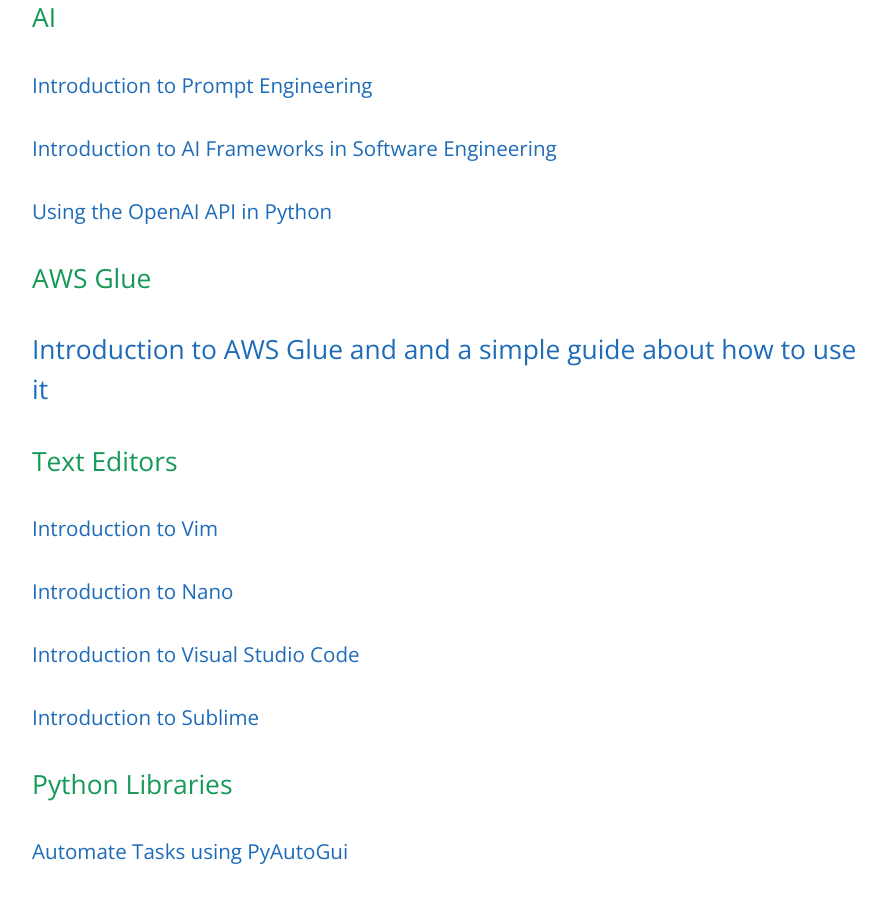
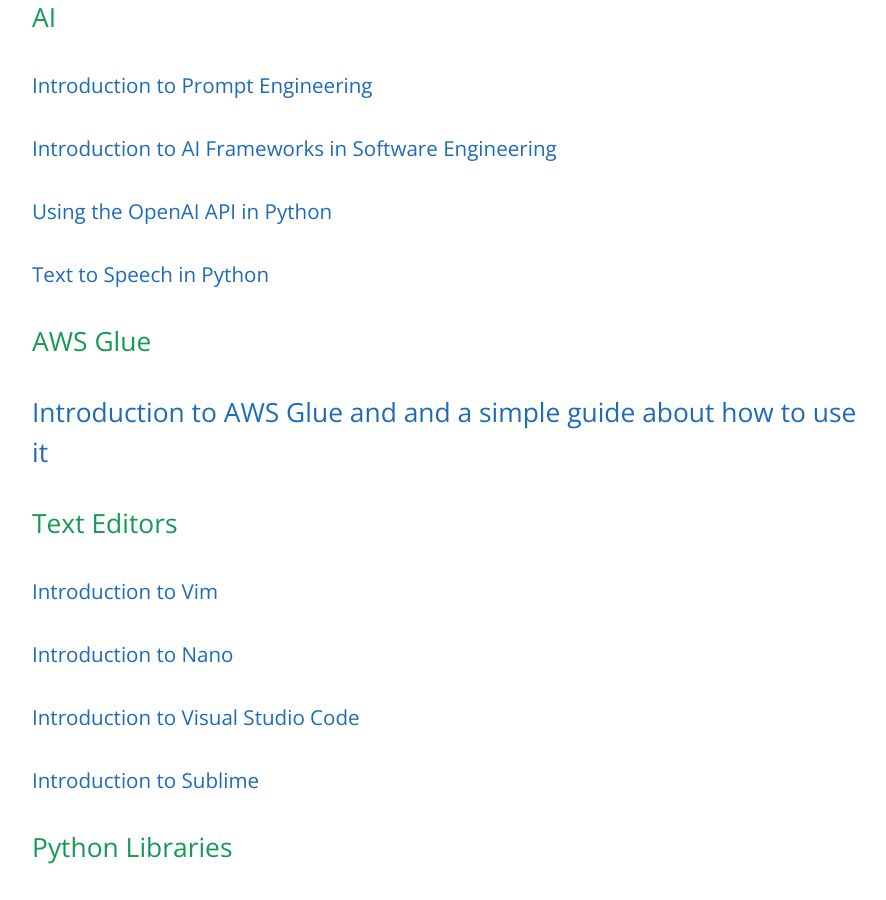
Before and after one commit to learning-software-engineering/learning-software-engineering.github.io, a Jekyll site: the page built from Topics/Software_Tools.md, in a window 1280 px wide and 900 px high, scrolled down 940 px. Shown: the whole window, without its empty margins (192-1078 px from the left). Built offline with Jekyll 4.4.1, drawn with Linux system fonts in a browser that asks for light colours; our own code applies the rules of GitHub Pages for plain Markdown files.

Commit message:
moved speech to text to tool

```diff
--- a/Topics/Software_Tools.md
+++ b/Topics/Software_Tools.md
@@ -15,6 +15,7 @@
 ### [Introduction to Prompt Engineering](./Software_Tools/PromptEngineering.md)
 ### [Introduction to AI Frameworks in Software Engineering](./Software_Tools/TensorFlow-Keras.md)
 ### [Using the OpenAI API in Python](./Software_Tools/OpenAI-API.md)
+### [Text to Speech in Python](./Software_Tools/Text_to_Speech/Text_to_Speech.md)
 
 ## AWS Glue
 ## [Introduction to AWS Glue and and a simple guide about how to use it](./Software_Tools/AWS_Glue.md)
```
Also changed, not shown: Topics/Software_Tools/Text_to_Speech/Text_to_Speech.md (renamed from Topics/Software_Engineering/Text_to_Speech.md), Topics/Software_Tools/Text_to_Speech/Text_to_Speech_CloudAPI.png (renamed from Topics/Software_Engineering/Text_to_Speech_CloudAPI.png), Topics/Software_Tools/Text_to_Speech/Text_to_Speech_CloudAPI_2.png (renamed from Topics/Software_Engineering/Text_to_Speech_CloudAPI_2.png), Topics/Software_Tools/Text_to_Speech/Text_to_Speech_CloudAPI_3.png (renamed from Topics/Software_Engineering/Text_to_Speech_CloudAPI_3.png), Topics/Software_Tools/Text_to_Speech/Text_to_Speech_openAI_api.png (renamed from Topics/Software_Engineering/Text_to_Speech_openAI_api.png), Topics/Software_Tools/Text_to_Speech/Text_to_Speech_openAI_usage.png (renamed from Topics/Software_Engineering/Text_to_Speech_openAI_usage.png).
